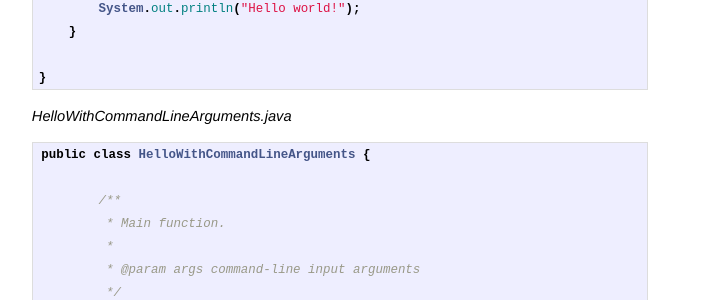
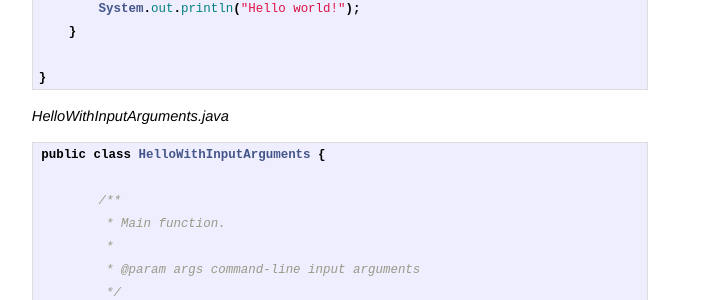
Before and after one commit to csis160/csis160.github.io, a Jekyll site: the page built from _posts/2015-03-09-lecture-2.md, in a window 1280 px wide. Shown: the part 315-615 px from the top of the page, without its empty margins (300-1028 px from the left). Built offline with Jekyll 4.4.1, drawn with Linux system fonts in a browser that asks for light colours.

Commit message:
minor edit of lecture 2

```diff
--- a/_posts/2015-03-09-lecture-2.md
+++ b/_posts/2015-03-09-lecture-2.md
@@ -22,9 +22,9 @@ public class HelloWorld {
 }
 {% endhighlight %}
 
-*HelloWithCommandLineArguments.java*
+*HelloWithInputArguments.java*
 {% highlight java %}
-public class HelloWithCommandLineArguments {
+public class HelloWithInputArguments {
 
 	/**
 	 * Main function.
```
